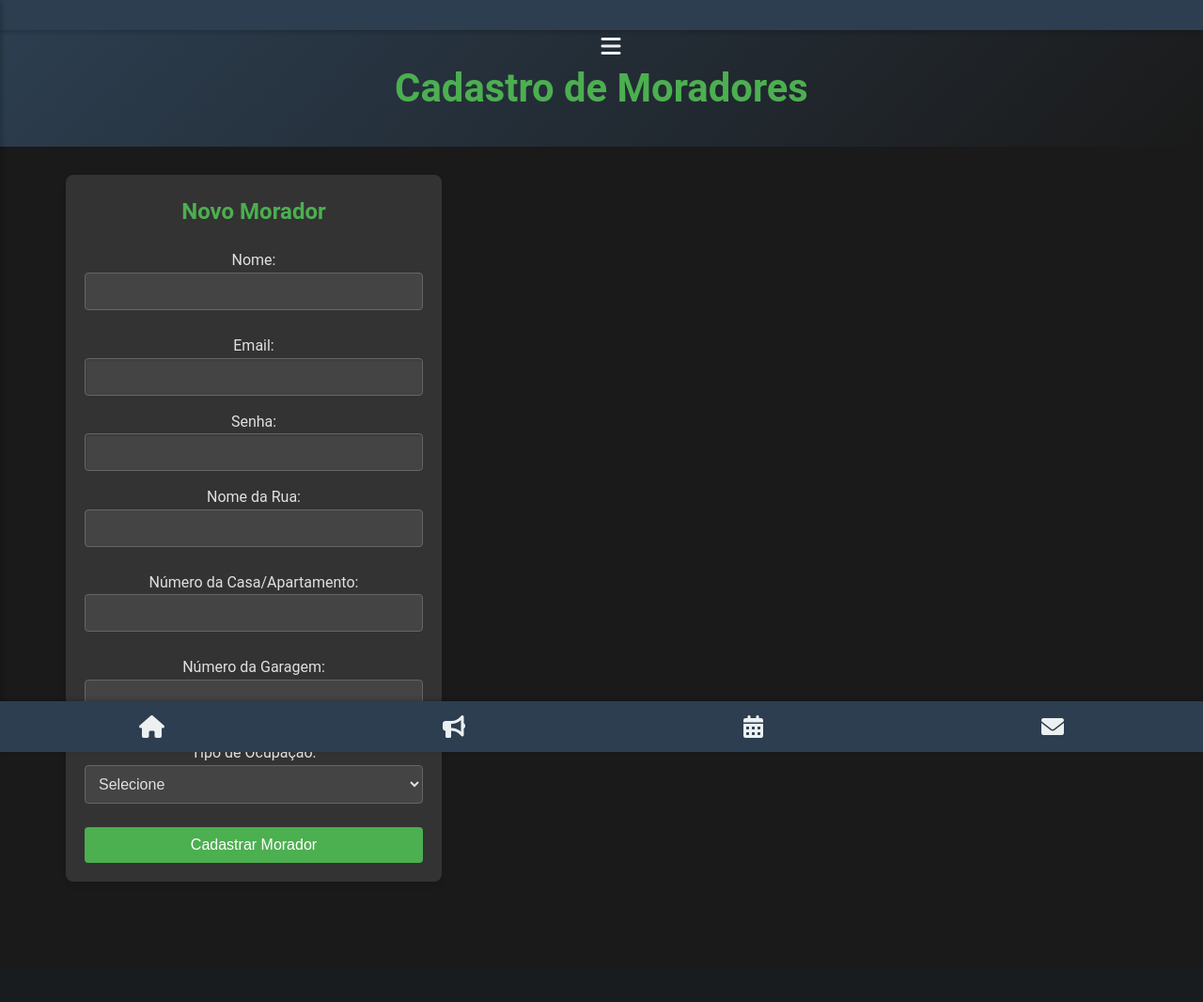
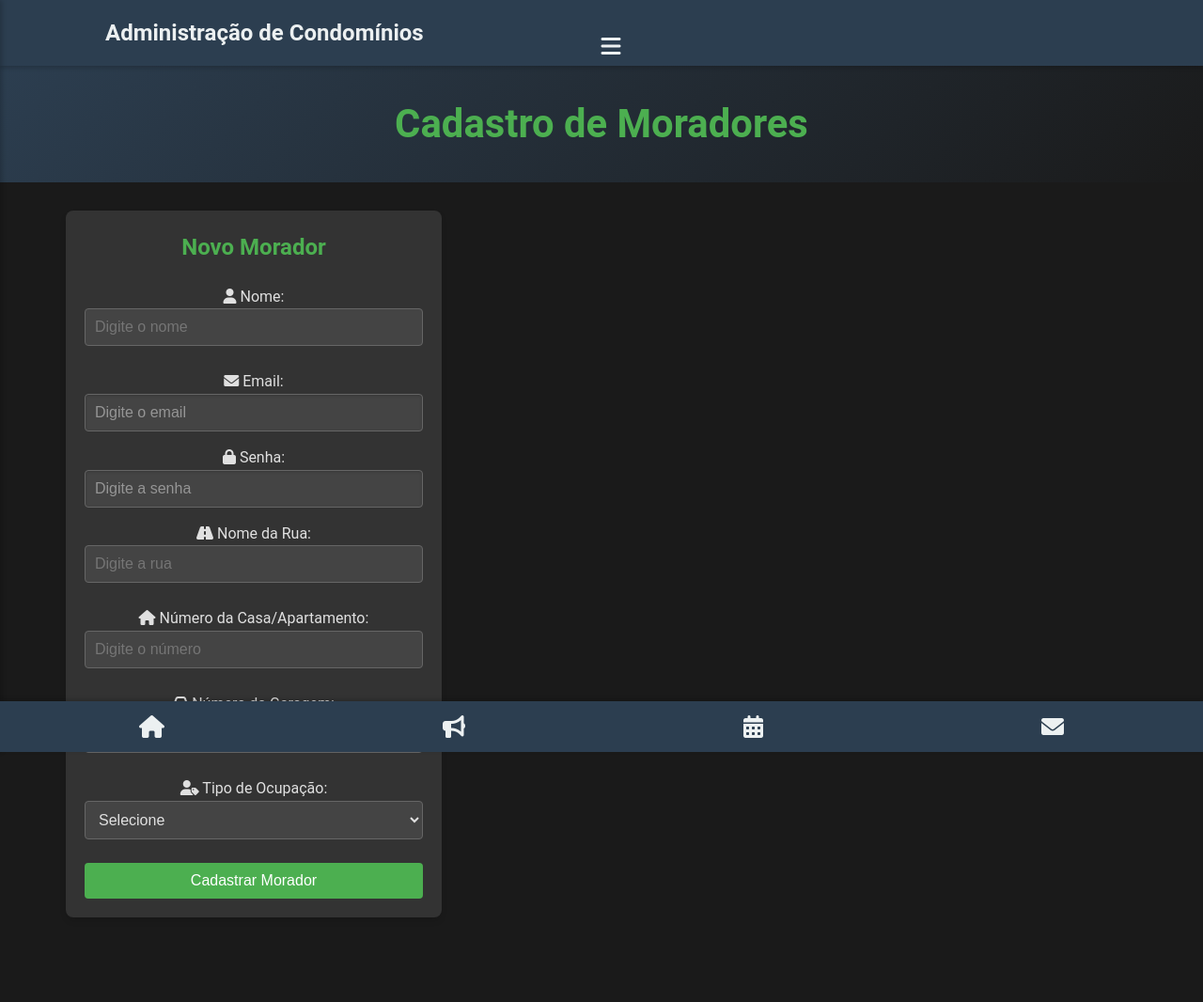
Before and after one commit to Sthsantos/AppCondominio, a Flask app: template templates/cadastro_moradores.html in a window 1280 px wide. Shown: the whole page at 94% size. Before the commit the page ends 938 px from the top, so only its background shows below. Run offline with Flask 3, Linux system fonts and the light colour scheme; the template is opened without the code that fills it, so the values that code supplies are empty.

Commit message:
Update cadastro_moradores.html

```diff
--- a/templates/cadastro_moradores.html
+++ b/templates/cadastro_moradores.html
@@ -14,18 +14,26 @@
     </script>
 </head>
 <body>
+    <!-- Cabeçalho Fixo -->
     <header>
         <div class="navbar">
             <button class="sidebar-toggle" onclick="toggleSidebar()">
                 <i class="fas fa-bars"></i>
             </button>
-            <div class="logo"></div>
+            <div class="logo">Administração de Condomínios</div>
+            <div class="user-info">
+                {% if usuario %}
+                    <span>{{ usuario['nome'] }}</span>
+                    <a href="{{ url_for('logout') }}" class="logout-icon"><i class="fas fa-sign-out-alt"></i></a>
+                {% endif %}
+            </div>
         </div>
     </header>
 
     <!-- Menu Lateral -->
     <nav class="sidebar">
         <ul>
+            <li><a href="{{ url_for('index') }}"><i class="fas fa-home"></i> Início</a></li>
             <li><a href="{{ url_for('perfil') }}"><i class="fas fa-user"></i> Perfil</a></li>
             <li><a href="{{ url_for('configuracoes') }}"><i class="fas fa-cog"></i> Configurações</a></li>
             <li><a href="{{ url_for('manutencao') }}"><i class="fas fa-wrench"></i> Manutenção</a></li>
@@ -34,6 +42,7 @@
             <li><a href="{{ url_for('feedback') }}"><i class="fas fa-comments"></i> Feedback</a></li>
             <li><a href="{{ url_for('moradores') }}"><i class="fas fa-users"></i> Moradores</a></li>
             <li><a href="{{ url_for('forum') }}"><i class="fas fa-comment-dots"></i> Fórum</a></li>
+            <li><a href="{{ url_for('anuncios') }}"><i class="fas fa-bullhorn"></i> Anúncios</a></li>
             {% if session.get('tipo_usuario') == 'admin' %}
                 <li><a href="{{ url_for('comunicacao') }}"><i class="fas fa-bullhorn"></i> Comunicação</a></li>
                 <li><a href="{{ url_for('relatorios') }}"><i class="fas fa-chart-bar"></i> Relatórios</a></li>
@@ -45,59 +54,60 @@
         </ul>
     </nav>
 
+    <!-- Conteúdo Principal -->
     <main class="cadastro-moradores-page">
         <section class="hero">
             <h1 class="animate-text">Cadastro de Moradores</h1>
         </section>
-        <section class="content">
+        <div class="content">
             <div class="form-container">
                 <h2>Novo Morador</h2>
                 <form method="POST" action="{{ url_for('cadastro_moradores') }}">
                     <div class="form-group">
-                        <label for="nome">Nome:</label>
-                        <input type="text" name="nome" id="nome" required>
+                        <label for="nome"><i class="fas fa-user"></i> Nome:</label>
+                        <input type="text" name="nome" id="nome" required placeholder="Digite o nome">
                     </div>
                     <div class="form-group">
-                        <label for="email">Email:</label>
-                        <input type="email" name="email" id="email" required>
+                        <label for="email"><i class="fas fa-envelope"></i> Email:</label>
+                        <input type="email" name="email" id="email" required placeholder="Digite o email">
                     </div>
                     <div class="form-group">
-                        <label for="password">Senha:</label>
-                        <input type="password" name="password" id="password" required>
+                        <label for="password"><i class="fas fa-lock"></i> Senha:</label>
+                        <input type="password" name="password" id="password" required placeholder="Digite a senha">
                     </div>
                     <div class="form-group">
-                        <label for="rua">Nome da Rua:</label>
-                        <input type="text" name="rua" id="rua">
+                        <label for="rua"><i class="fas fa-road"></i> Nome da Rua:</label>
+                        <input type="text" name="rua" id="rua" placeholder="Digite a rua">
                     </div>
                     <div class="form-group">
-                        <label for="numero">Número da Casa/Apartamento:</label>
-                        <input type="text" name="numero" id="numero">
+                        <label for="numero"><i class="fas fa-home"></i> Número da Casa/Apartamento:</label>
+                        <input type="text" name="numero" id="numero" placeholder="Digite o número">
                     </div>
                     <div class="form-group">
-                        <label for="garagem">Número da Garagem:</label>
-                        <input type="text" name="garagem" id="garagem">
+                        <label for="garagem"><i class="fas fa-car"></i> Número da Garagem:</label>
+                        <input type="text" name="garagem" id="garagem" placeholder="Digite o número da garagem">
                     </div>
                     <div class="form-group">
-                        <label for="tipo_ocupacao">Tipo de Ocupação:</label>
+                        <label for="tipo_ocupacao"><i class="fas fa-user-tag"></i> Tipo de Ocupação:</label>
                         <select name="tipo_ocupacao" id="tipo_ocupacao">
                             <option value="">Selecione</option>
                             <option value="Proprietário">Proprietário</option>
                             <option value="Inquilino">Inquilino</option>
                         </select>
                     </div>
-                    <input type="submit" value="Cadastrar Morador">
+                    <input type="submit" value="Cadastrar Morador" class="btn-login">
                 </form>
                 {% with messages = get_flashed_messages() %}
                     {% if messages %}
-                        <ul class="flash-messages">
+                        <div class="flash-messages">
                             {% for message in messages %}
-                                <li>{{ message }}</li>
+                                <p>{{ message }}</p>
                             {% endfor %}
-                        </ul>
+                        </div>
                     {% endif %}
                 {% endwith %}
             </div>
-        </section>
+        </div>
     </main>
 
     <!-- Barra Inferior -->
@@ -114,7 +124,7 @@
             <i class="fas fa-calendar-alt"></i>
             <span>Reservas</span>
         </a>
-        <a href="{{ url_for('mensagens') }}" class="{% if request.endpoint == 'mensagens' %}active{% endif %}">
+        <a href="{{ url_for('comunicacao') }}" class="{% if request.endpoint == 'comunicacao' %}active{% endif %}">
             <i class="fas fa-envelope"></i>
             <span>Mensagens</span>
         </a>
```
